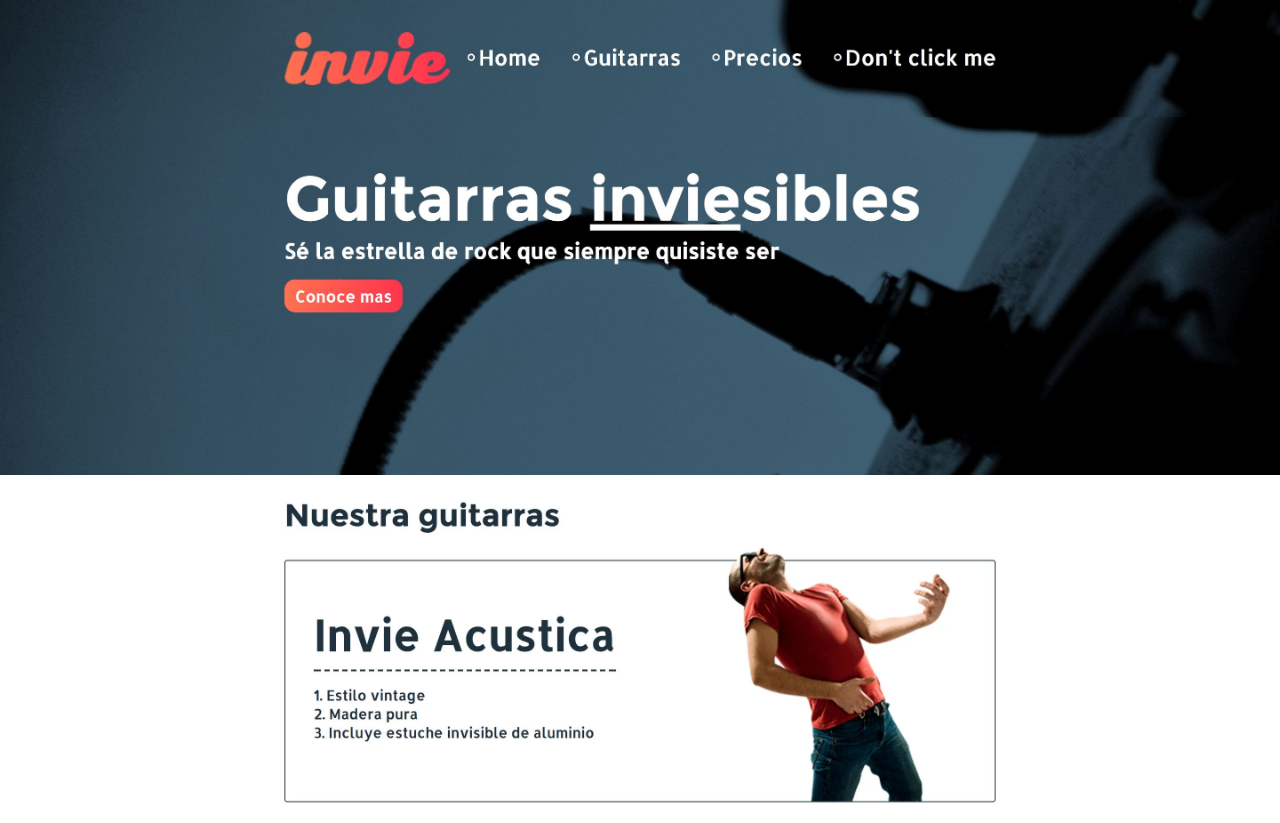
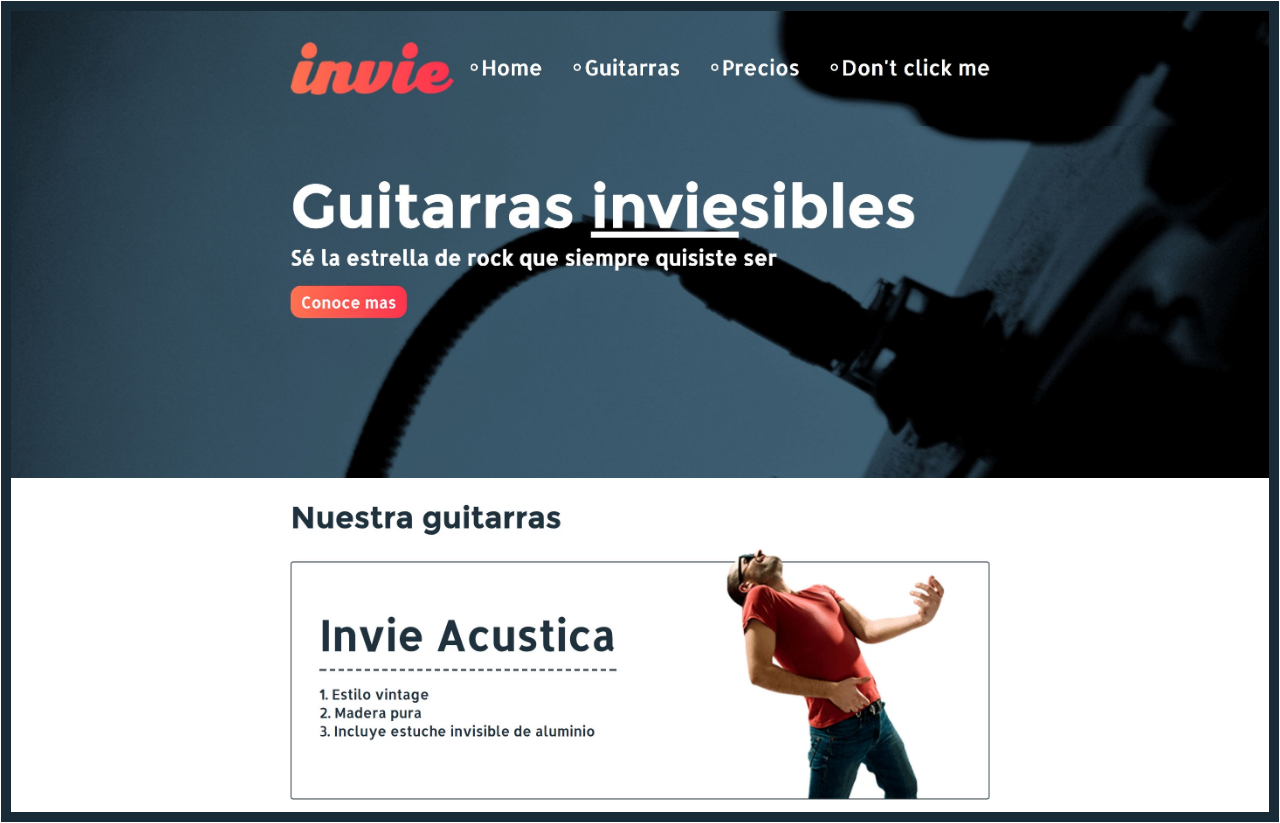
Before and after one commit to diegodorado78/invie-github, a plain HTML site: page index.html in a window 1280 px wide. Drawn offline with Linux system fonts and the light colour scheme.

Commit message:
hotfix 1

```diff
--- a/index.html
+++ b/index.html
@@ -5,7 +5,8 @@
         <title> Invie </title>
         <style media="screen">
             body{
-                margin: 0;
+                margin: 1px;
+                border: 10px solid #192b36;
             }
             img{
                 max-width: 100%;
```
